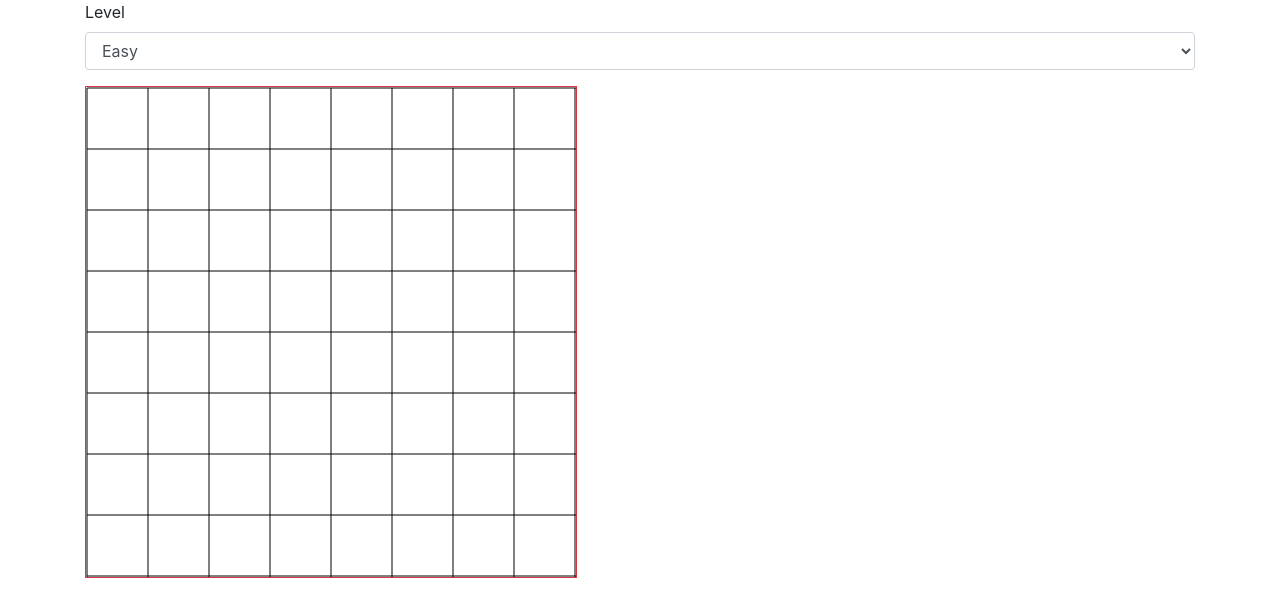
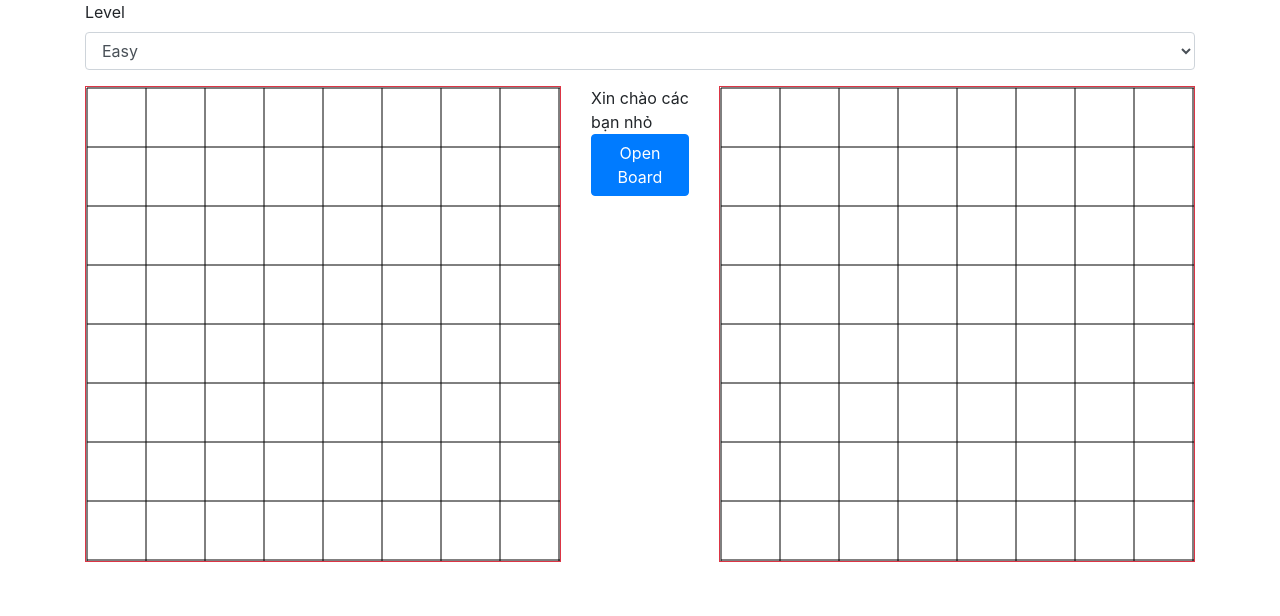
Before and after one commit to kiendepzai99/Train-Your-Brain, a React (Create React App) app in the folder web-ui/: page /knight-tour in a window 1280 px wide. Shown: the top 616 px of the page. Built offline with nearby package versions, Linux system fonts and the light colour scheme.

Commit message:
Use store

```diff
--- a/web-ui/package.json
+++ b/web-ui/package.json
@@ -11,9 +11,11 @@
     "react": "^17.0.2",
     "react-bootstrap": "^1.5.2",
     "react-dom": "^17.0.2",
+    "react-redux": "^7.2.3",
     "react-router": "^5.2.0",
     "react-router-dom": "^5.2.0",
     "react-scripts": "4.0.3",
+    "redux": "^4.0.5",
     "web-vitals": "^1.0.1"
   },
   "scripts": {
--- a/web-ui/src/component/games/KnightTour.js
+++ b/web-ui/src/component/games/KnightTour.js
@@ -1,7 +1,8 @@
 import React from "react";
 import KnightTourBox from "./KnightTourBox";
 import GameLevel from "../../constants/GameLevel";
-import {Col, Container, Form, Row} from "react-bootstrap";
+import {Button, Col, Container, Form, Row} from "react-bootstrap";
+import KnightTourPG from "./KnightTourPG";
 
 export default function KnightTour() {
     const [gameLevel, setGameLevel] = React.useState(GameLevel.EASY);
@@ -23,6 +24,17 @@ export default function KnightTour() {
                             </Form.Control>
                         </Form.Group>
                     </Form>
+                </Col>
+            </Row>
+            <Row className="justify-content-around">
+                <Col>
+                    <KnightTourPG level={gameLevel}/>
+                </Col>
+                <Col>
+                    Xin chào các bạn nhỏ
+                    <Button>Open Board</Button>
+                </Col>
+                <Col>
                     <KnightTourBox level={gameLevel}/>
                 </Col>
             </Row>
--- /dev/null
+++ b/web-ui/src/component/games/KnightTourPG.js
@@ -0,0 +1,109 @@
+import React from "react";
+import {
+    DEFAULT_KNIGHT_TOUR_CELL,
+    DEFAULT_KNIGHT_TOUR_SIZE,
+    DEFAULT_SUDOKU_BOARD_CELL
+} from "../../constants/BoardConstants";
+import boardFactory from "../../service/BoardFactory";
+import knightTourService from "../../service/KnightTourService";
+import {loadBKnight} from "../../service/ImageLoader";
+import Point from "../../utils/Point";
+import Position from "../../utils/Position";
+
+export default class KnightTourPG extends React.Component {
+    constructor(props) {
+        super(props);
+
+        this.canvasRef = React.createRef();
+        this.state = {
+            knightPosition: new Position(1, 4),
+            isFocus: false,
+            pickingPosition: null,
+            movablePositions: [],
+            movedPositions: [],
+            boardStatus: null
+        }
+    }
+
+    drawBoard = () => {
+        const canvas = this.canvasRef.current;
+        const ctx = canvas.getContext('2d');
+
+
+        const knightImage = loadBKnight();
+        knightImage.onload = () => {
+            boardFactory.clearBoard(canvas);
+            boardFactory.getChessBoard(ctx, DEFAULT_SUDOKU_BOARD_CELL);
+            knightTourService.drawKnightImage(ctx, this.state.knightPosition);
+            if (this.state.isFocus) {
+                knightTourService.drawMovablePositions(ctx, this.state.movablePositions);
+            }
+            knightTourService.drawMovedPositions(ctx, this.state.movedPositions);
+        }
+    }
+
+    handleMouseOver = () => {
+        this.canvasRef.current.style.cursor = "pointer";
+    }
+
+    handleMouseClick = (event) => {
+        const canvas = this.canvasRef.current;
+        const rect = canvas.getBoundingClientRect();
+        const x = event.clientX - rect.left;
+        const y = event.clientY - rect.top;
+
+        const point = new Point(x, y);
+        const xy = point.toPosition();
+        console.log(xy);
+        if (xy == null) return;
+
+        if (this.state.isFocus) {
+            if (xy.compareTo(this.state.pickingPosition)) {
+                this.setState({
+                    isFocus: false,
+                    pickingPosition: []
+                })
+            } else if (knightTourService.movable(this.state.knightPosition, xy)) {
+                const movedPositions = [...this.state.movedPositions];
+                movedPositions.push(this.state.knightPosition);
+                this.setState({
+                    knightPosition: xy,
+                    isFocus: false,
+                    pickingPosition: null,
+                    movablePositions: [],
+                    movedPositions: movedPositions
+                })
+            }
+        } else {
+            const knightPosition = this.state.knightPosition;
+            if (!xy.compareTo(knightPosition)) return;
+            this.setState({
+                isFocus: true,
+                pickingPosition: xy,
+                movablePositions: knightTourService.findMovablePositions(knightPosition,
+                    DEFAULT_KNIGHT_TOUR_CELL, this.state.movedPositions)
+            })
+            console.log(knightTourService.findMovablePositions(knightPosition, DEFAULT_KNIGHT_TOUR_CELL, this.state.movedPositions));
+        }
+    }
+
+    componentDidMount() {
+        this.drawBoard();
+    }
+
+    componentDidUpdate(prevProps, prevState, snapshot) {
+        this.drawBoard();
+    }
+
+    render() {
+        return (
+            <canvas ref={this.canvasRef}
+                    className={"border border-danger"}
+                    width={DEFAULT_KNIGHT_TOUR_SIZE}
+                    height={DEFAULT_KNIGHT_TOUR_SIZE}
+                    onClick={this.handleMouseClick}
+                    onMouseOver={this.handleMouseOver}
+            />
+        )
+    }
+}
--- a/web-ui/src/constants/BoardConstants.js
+++ b/web-ui/src/constants/BoardConstants.js
@@ -1,4 +1,4 @@
-export const CELL_SIZE = 60;
+export const CELL_SIZE = 58;
 export const DEFAULT_SUDOKU_BOARD_CELL = 9;
 export const LINE_WIDTH = 1;
 export const DEFAULT_SUDOKU_BOARD_SIZE = CELL_SIZE * DEFAULT_SUDOKU_BOARD_CELL + (DEFAULT_SUDOKU_BOARD_CELL + 2) * LINE_WIDTH;
--- a/web-ui/src/index.js
+++ b/web-ui/src/index.js
@@ -4,12 +4,15 @@ import './index.css';
 import App from './App';
 import reportWebVitals from './reportWebVitals';
 import 'bootstrap/dist/css/bootstrap.min.css';
+import {Provider} from "react-redux";
+import store from "./store";
 
 ReactDOM.render(
-  <React.StrictMode>
-    <App />
-  </React.StrictMode>,
-  document.getElementById('root')
+    <React.StrictMode>
+        <Provider store={store}>
+            <App/>
+        </Provider>
+    </React.StrictMode>, document.getElementById('root')
 );
 
 // If you want to start measuring performance in your app, pass a function
--- a/web-ui/src/mockData.js
+++ b/web-ui/src/mockData.js
@@ -2,7 +2,7 @@ import Item from "./utils/Item";
 
 export function mockGameInfo(textId) {
     return {
-        textId: textId,
+        textId: textId.toLowerCase(),
         name: textId,
         skill: "Brain, Eyes",
         avatar: "image"
@@ -10,7 +10,7 @@ export function mockGameInfo(textId) {
 }
 
 export function mockGames() {
-    return [mockGameInfo("sudoku"), mockGameInfo("knight-tour"), mockGameInfo("random-game"), mockGameInfo("test-game")]
+    return [mockGameInfo("Sudoku"), mockGameInfo("Knight-tour"), mockGameInfo("random-game"), mockGameInfo("test-game")]
 }
 
 export function mockTrainers() {
--- /dev/null
+++ b/web-ui/src/reducer.js
@@ -0,0 +1,11 @@
+export default function rootReducer(state, action) {
+    switch (action) {
+        case "test":
+            return {
+                ...state,
+                greeting: "halo"
+            }
+        default:
+            return state;
+    }
+}
--- /dev/null
+++ b/web-ui/src/store.js
@@ -0,0 +1,5 @@
+import {createStore} from "redux";
+import rootReducer from "./reducer";
+
+const store = createStore(rootReducer);
+export default store;
```
Also changed, not shown: 2 other files (tests, documents, lock files or other folders).
